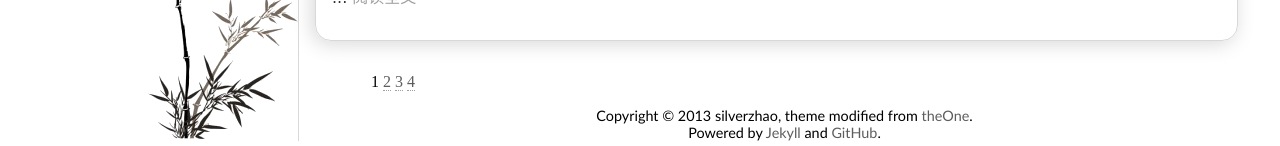
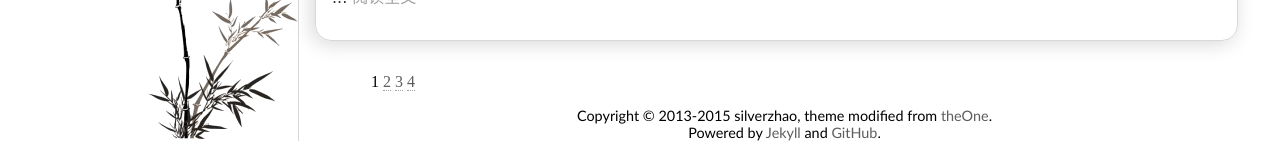
Before and after one commit to silverzhaojr/silverzhaojr.github.io, a Jekyll site: the page built from index.html, in a window 1280 px wide and 900 px high, scrolled down 752 px. Shown: the part 751-897 px from the top of the window. Built offline with Jekyll 4.4.1, drawn with Linux system fonts in a browser that asks for light colours; Markdown is read by kramdown in place of the engine named in the settings; the list of posts is cut into pages by our own code.

Commit message:
change copyright year

```diff
--- a/_config.yml
+++ b/_config.yml
@@ -12,7 +12,7 @@ author:
     email:        silverzhaojr@gmail.com
     github:       https://github.com/silver-zhao
 about:            Hello, I'm Jason Zhao.
-copyright:        Copyright © 2013 silverzhao
+copyright:        Copyright © 2013-2015 silverzhao
 blog_name:        凤舞清歌
 blog_desc:        起舞弄清影，何似在人间。
 default_motto:    梨花院落溶溶月，柳絮池塘淡淡风。
```
